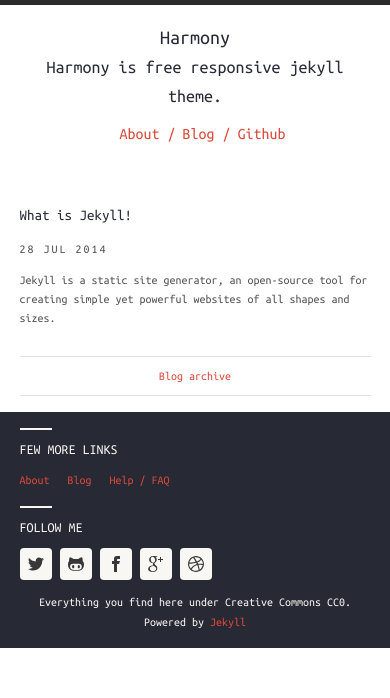
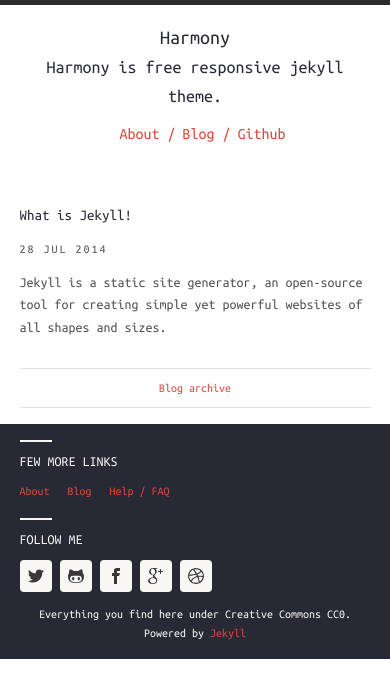
Before and after one commit to gayanvirajith/harmony, a Jekyll site: the page built from index.html, in a window 390 px wide. Shown: the top 698 px of the page. Built offline with Jekyll 4.4.1, drawn with Linux system fonts in a browser that asks for light colours; nearby versions of some CDN libraries.

Commit message:
Increased paragraph font-size on mobile screen

```diff
--- a/assets/css/main.scss
+++ b/assets/css/main.scss
@@ -115,7 +115,7 @@
 
 p {
   line-height: 1.6;
-  @include font-size(12px);
+  @include font-size(14px);
   @include MQ(M) {
     @include font-size(18px);
   }
```
